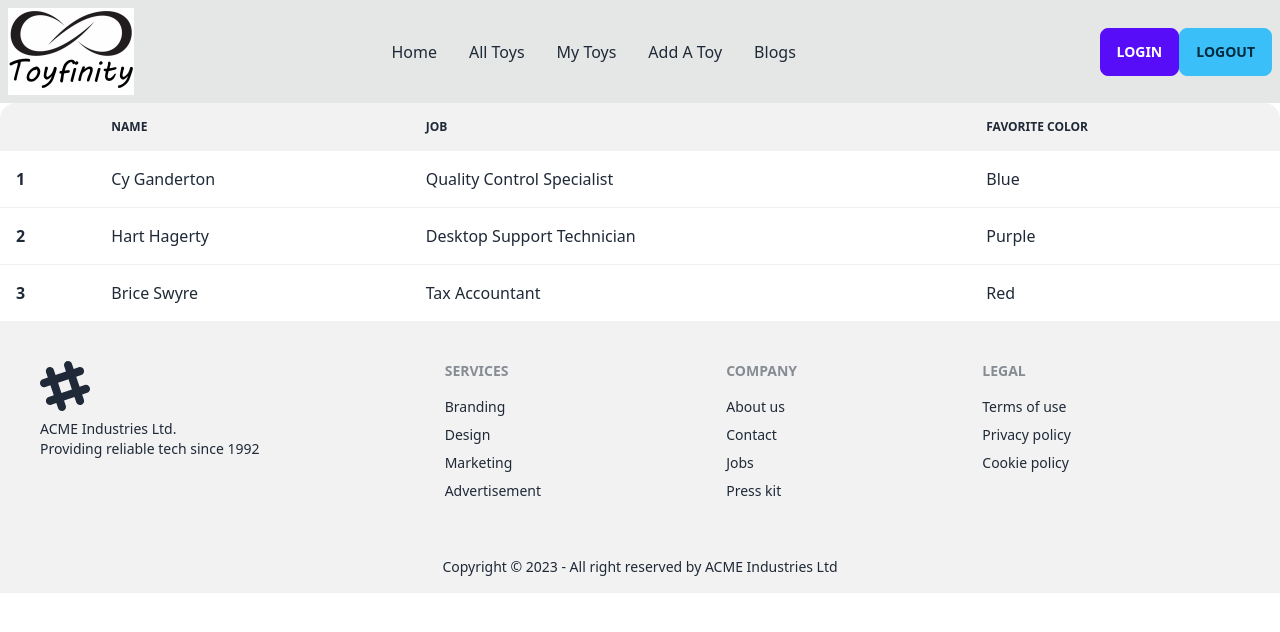
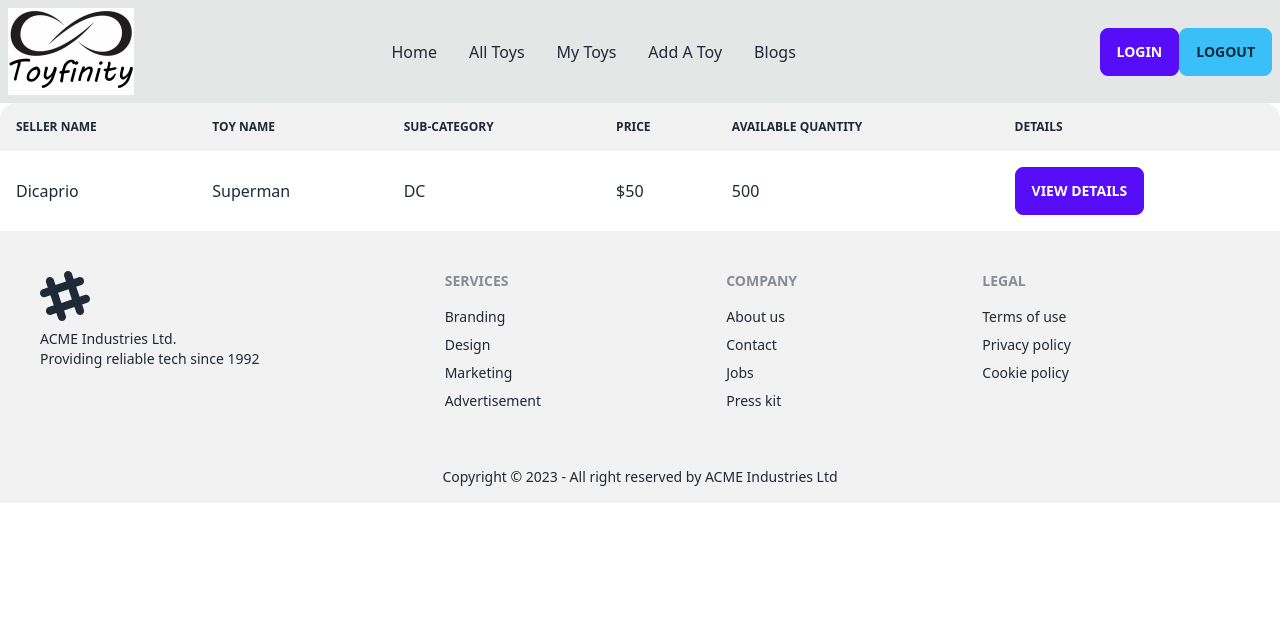
Before and after one commit to mdyasin7636/toyfinity-client, a React (Vite) app: page /allToys in a window 1280 px wide. Shown: the top 632 px of the page. Built offline with nearby package versions, Linux system fonts and the light colour scheme; no server answers.

Commit message:
all toys table added

```diff
--- a/src/pages/AllToys/AllToys.jsx
+++ b/src/pages/AllToys/AllToys.jsx
@@ -7,33 +7,27 @@ const AllToys = () => {
     {/* head */}
     <thead>
       <tr>
-        <th></th>
-        <th>Name</th>
-        <th>Job</th>
-        <th>Favorite Color</th>
+        {/* <th></th> */}
+        <th>Seller Name</th>
+        <th>Toy Name</th>
+        <th>Sub-Category</th>
+        <th>Price</th>
+        <th>Available Quantity</th>
+        <th>Details</th>
       </tr>
     </thead>
     <tbody>
       {/* row 1 */}
       <tr>
-        <th>1</th>
-        <td>Cy Ganderton</td>
-        <td>Quality Control Specialist</td>
-        <td>Blue</td>
-      </tr>
-      {/* row 2 */}
-      <tr>
-        <th>2</th>
-        <td>Hart Hagerty</td>
-        <td>Desktop Support Technician</td>
-        <td>Purple</td>
-      </tr>
-      {/* row 3 */}
-      <tr>
-        <th>3</th>
-        <td>Brice Swyre</td>
-        <td>Tax Accountant</td>
-        <td>Red</td>
+        {/* <th>1</th> */}
+        <td>Dicaprio</td>
+        <td>Superman</td>
+        <td>DC</td>
+        <td>$50</td>
+        <td>500</td>
+        <td>
+            <button className="btn btn-primary">View Details</button>
+        </td>
       </tr>
     </tbody>
   </table>
```
